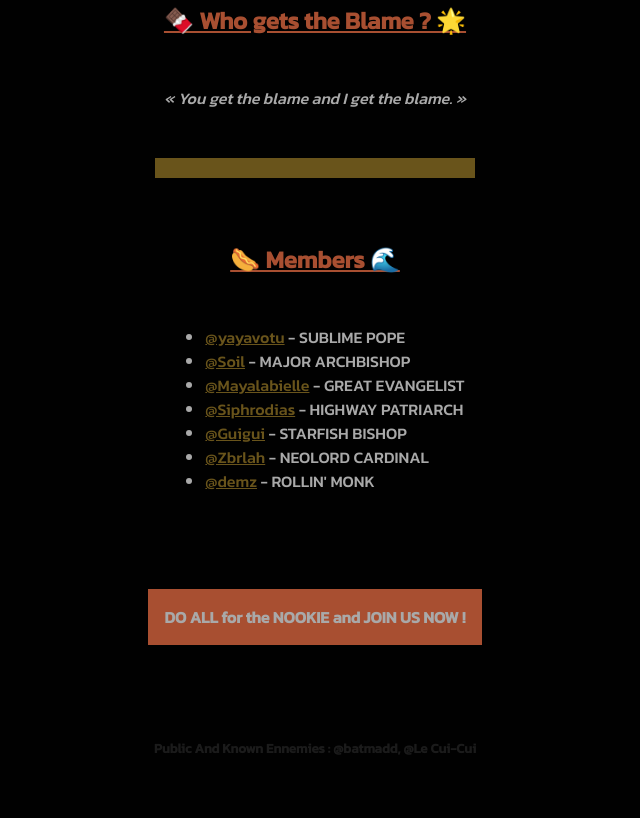
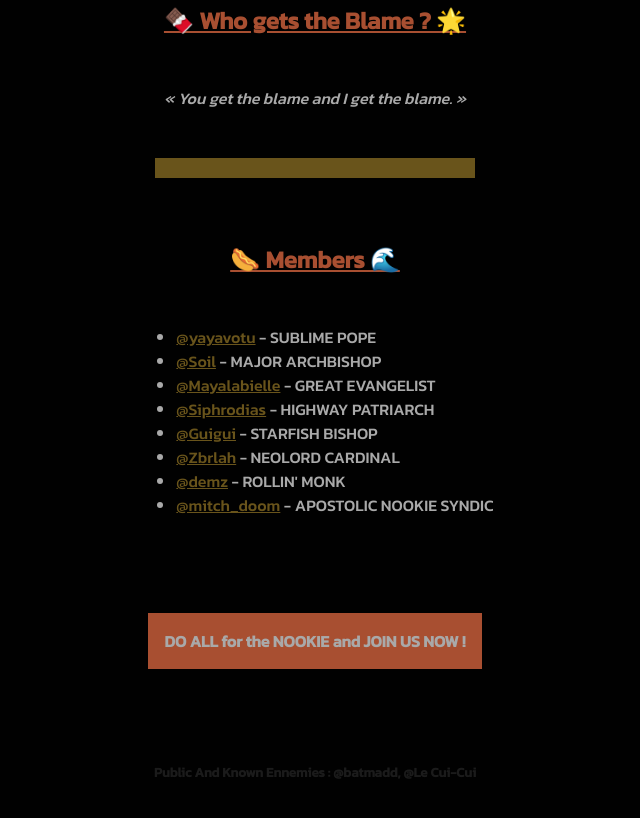
Before and after one commit to papey/nookie.church, a plain HTML site: page index.html in a window 1280 px wide. Shown: the part 745-1563 px from the top of the page, without its empty margins (325-965 px from the left). Drawn offline with Linux system fonts and the light colour scheme; a web font is replaced by a local one.

Commit message:
Add mitch doom to the mix

```diff
--- a/index.html
+++ b/index.html
@@ -32,6 +32,7 @@
             <li><p class="name">@Guigui</p> - <p class="role">Starfish Bishop</p></li>
             <li><p class="name">@Zbrlah</p> - <p class="role">Neolord Cardinal</p></li>
             <li><p class="name">@demz</p> - <p class="role">Rollin' Monk</p></li>
+            <li><p class="name">@mitch_doom</p> - <p class="role">Apostolic Nookie Syndic</p></li>
         </ul>
 
         <div id="join">
```
